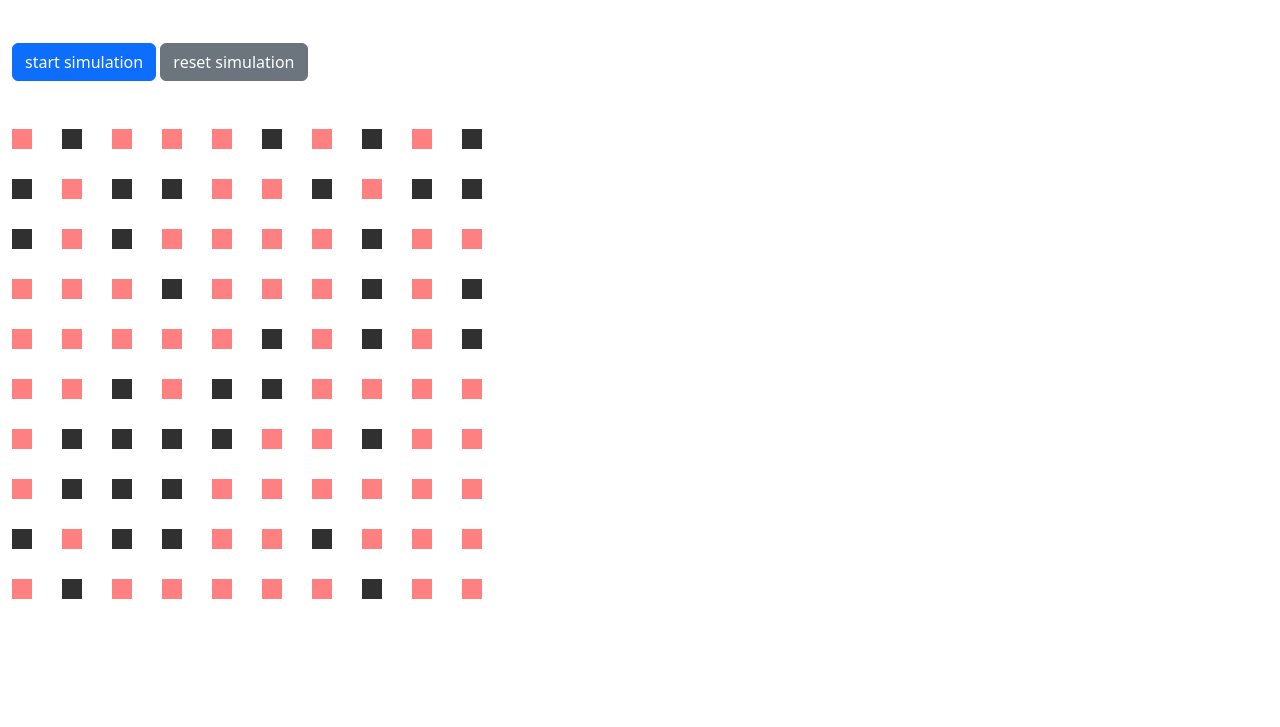
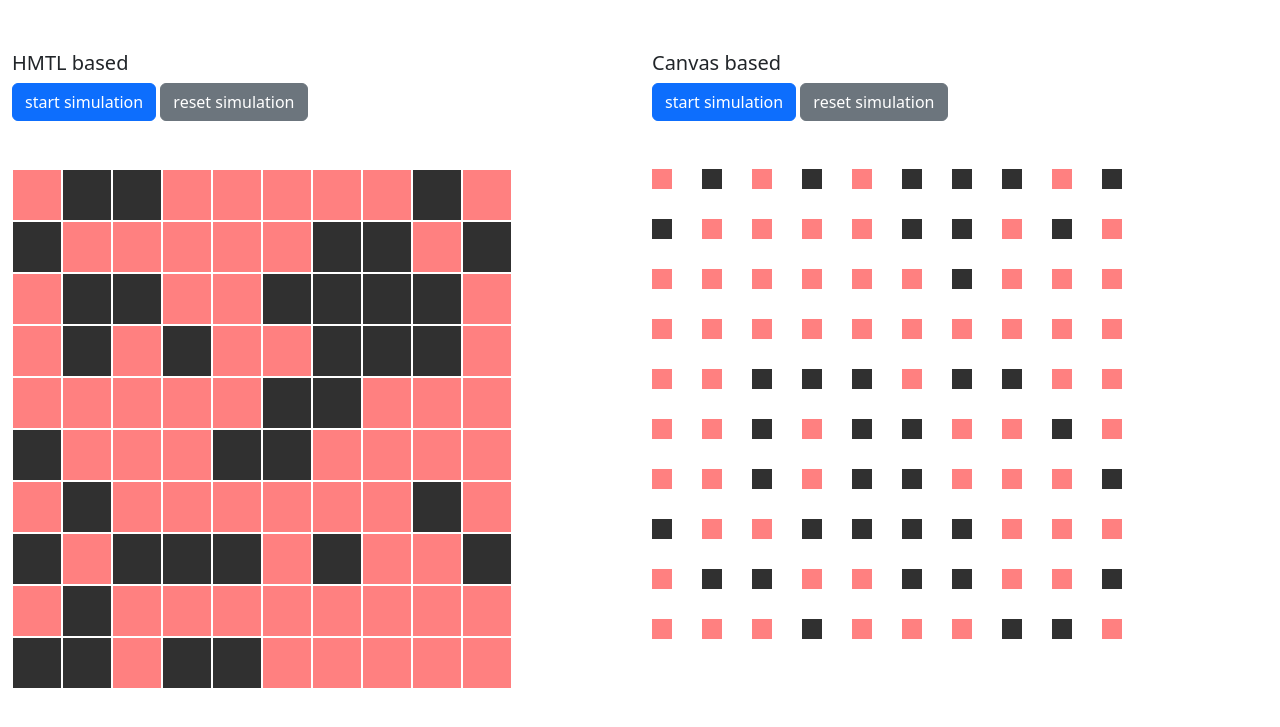
Before and after one commit to elvynmejia/game-of-life, a plain HTML site: page index.html in a window 1280 px wide. Shown: the part 53-780 px from the top of the page. Drawn offline with nearby package versions, Linux system fonts and the light colour scheme.

Commit message:
adds html based game

```diff
--- a/index.html
+++ b/index.html
@@ -4,22 +4,41 @@
       <meta charset="utf-8">
       <meta name="viewport" content="width=device-width">
       <title>Game of life</title>
-    <link href="style.css" rel="stylesheet" type="text/css" />
+      <link href="styles.css" rel="stylesheet" type="text/css" />
       <link rel="stylesheet" href="https://cdn.jsdelivr.net/npm/bootstrap@5.2.3/dist/css/bootstrap.min.css" integrity="sha384-rbsA2VBKQhggwzxH7pPCaAqO46MgnOM80zW1RWuH61DGLwZJEdK2Kadq2F9CUG65" crossorigin="anonymous">
    </head>
-
    <body class="container-fluid">
       <h1>Welcome to the game of life</h1>
+      <div class="row">
+         <div class="col-lg">
            <div class="mt-5">
-      <button id="start" type="button" class="btn btn-primary">
+              <h5>HMTL based</h5>
+              <button id="start-html-based" type="button" class="btn btn-primary">
               start simulation
               </button>
-      <button id="reset" type="button" class="btn btn-secondary">
+              <button id="reset-html-based" type="button" class="btn btn-secondary">
               reset simulation
               </button>
             </div>
             <div class="mt-5">
-      <canvas id="canvas" height="1000px" width="1000px"></canvas>
+               <div class="grid" id="grid">
+               </div>
+            </div>
+         </div>
+         <div class="col-lg">
+            <div class="mt-5">
+              <h5>Canvas based</h5>
+               <button id="start-canvas-based" type="button" class="btn btn-primary">
+               start simulation
+               </button>
+               <button id="reset-canvas-based" type="button" class="btn btn-secondary">
+               reset simulation
+               </button>
+            </div>
+            <div class="mt-5">
+               <canvas id="canvas" height="500px" width="500px"></canvas>
+            </div>
+         </div>
       </div>
       <script src="index.js"></script>
    </body>
--- a/index.js
+++ b/index.js
@@ -1,4 +1,5 @@
 const getValue = () => (Math.random() < 0.4 ? 0 : 1);
+const getColId = (i, j) => ['row', i, 'col', j].join('-');
 
 class GameOfLife {
   constructor({ rows = 10, cols = 10 } = {}) {
@@ -13,7 +14,7 @@ class GameOfLife {
     this.isRunning = false;
     this.stateColors = {
       alive: '#ff8080',
-      dead: '#303030'
+      dead: '#303030',
     };
   }
 
@@ -24,24 +25,13 @@ class GameOfLife {
       return cols.map((i) => getValue());
     });
 
-    this.currentState = JSON.parse(
-      JSON.stringify(currentState)
-    );
+    this.currentState = JSON.parse(JSON.stringify(currentState));
   }
 
-  draw() {
-    for (let i = 0; i < this.currentState.length; i++) {
-      for (let j = 0; j < this.currentState.length; j++) {
-
-        this.ctx.fillStyle = (
-          this.currentState[i][j] == 0 ? this.stateColors.dead : this.stateColors.alive
-        );
-
-        const [x, y] = [i * 50, j * 50];
-        const [width, height] = [20, 20];
-        this.ctx.fillRect(x, y, width, height);
-      }
-    }
+  getColor(i, j) {
+    return this.currentState[i][j] == 0
+      ? this.stateColors.dead
+      : this.stateColors.alive;
   }
 
   newState() {
@@ -56,11 +46,6 @@ class GameOfLife {
     }
 
     this.currentState = this.nextState;
-  }
-
-  run() {
-    this.newState();
-    this.draw();
   }
 
   setCellValueHelper(row, col) {
@@ -142,24 +127,86 @@ class GameOfLife {
   }
 
   set simulate(expression) {
-    this.isRunning = expression
+    this.isRunning = expression;
   }
 
   get simulate() {
     return this.isRunning;
   }
 
-  compare(previousState = this.previousState, currentState = this.currentState) {
-    return (
-      JSON.stringify(previousState) === JSON.stringify(currentState)
-    );
+  compare(
+    previousState = this.previousState,
+    currentState = this.currentState
+  ) {
+    return JSON.stringify(previousState) === JSON.stringify(currentState);
   }
 }
 
-const game = new GameOfLife();
+class HtmlBased extends GameOfLife {
+  run() {
+    this.newState();
+    const currentState = JSON.parse(JSON.stringify(this.currentState));
+
+    for (let i = 0; i < currentState.length; i++) {
+      for (let j = 0; j < currentState.length; j++) {
+        const currentCol = document.getElementById(getColId(i, j));
+
+        const color = this.getColor(i, j);
+        currentCol.setAttribute('style', `background-color: ${color}`);
+      }
+    }
+
+    this.currentState = currentState;
+  }
+
+  draw() {
+    const grid = document.getElementById('grid');
+    for (let i = 0; i < this.currentState.length; i++) {
+      const row = document.createElement('div', { id: 'row' });
+      row.setAttribute('class', 'row-');
+      for (let j = 0; j < this.currentState.length; j++) {
+        const col = document.createElement('div');
+
+        col.setAttribute('class', 'col-');
+        col.setAttribute('id', getColId(i, j));
+        const color = this.getColor(i, j);
+
+        col.setAttribute('style', `background-color: ${color}`);
+        row.appendChild(col);
+      }
+      grid.appendChild(row);
+    }
+  }
+}
+
+class CanvasBased extends GameOfLife {
+  run() {
+    this.newState();
+    this.draw();
+  }
+
+  draw() {
+    for (let i = 0; i < this.currentState.length; i++) {
+      for (let j = 0; j < this.currentState.length; j++) {
+        this.ctx.fillStyle =
+          this.currentState[i][j] == 0
+            ? this.stateColors.dead
+            : this.stateColors.alive;
+
+        const [x, y] = [i * 50, j * 50];
+        const [width, height] = [20, 20];
+        this.ctx.fillRect(x, y, width, height);
+      }
+    }
+  }
+}
+
+const htmlGame = new HtmlBased();
+const canvasGame = new CanvasBased();
+
 let intervalId = null;
 
-const interval = () => {
+const interval = (game) => {
   if (game.compare()) {
     game.simulate = false;
     window.clearInterval(intervalId);
@@ -170,21 +217,38 @@ const interval = () => {
   if (game.simulate) {
     game.run();
   }
-}
+};
 
 window.onload = () => {
-  game.initializeState();
-  game.draw();
+  htmlGame.initializeState();
+  htmlGame.draw();
 
-  document.querySelector('#start').addEventListener('click', () => {
-    intervalId = window.setInterval(interval, 300);
-    game.simulate = true;
+  canvasGame.initializeState();
+  canvasGame.draw();
+
+  document.querySelector('#start-html-based').addEventListener('click', () => {
+    intervalId = window.setInterval(() => interval(htmlGame), 300);
+    htmlGame.simulate = true;
   });
 
-  document.querySelector('#reset').addEventListener('click', () => {
-    game.simulate = false;
-    game.initializeState();
-    // game.initializeState();
-    game.draw();
+  document.querySelector('#reset-html-based').addEventListener('click', () => {
+    htmlGame.simulate = false;
+    htmlGame.initializeState();
+    // htmlGame.draw();
   });
+
+  document
+    .querySelector('#start-canvas-based')
+    .addEventListener('click', () => {
+      intervalId = window.setInterval(() => interval(canvasGame), 300);
+      canvasGame.simulate = true;
+    });
+
+  document
+    .querySelector('#reset-canvas-based')
+    .addEventListener('click', () => {
+      canvasGame.simulate = false;
+      canvasGame.initializeState();
+      canvasGame.draw();
+    });
 };
--- /dev/null
+++ b/styles.css
@@ -0,0 +1,14 @@
+.grid {
+  height: 500px;
+  width: 500px;
+}
+.row- {
+  display: flex
+}
+.col- {
+  margin: 1px;
+  padding: 2px;
+  /* border: 1px solid gray; */
+  height: 50px;
+  width: 50px;
+}
```
Lines whose indentation alone changed are shown as unchanged.
